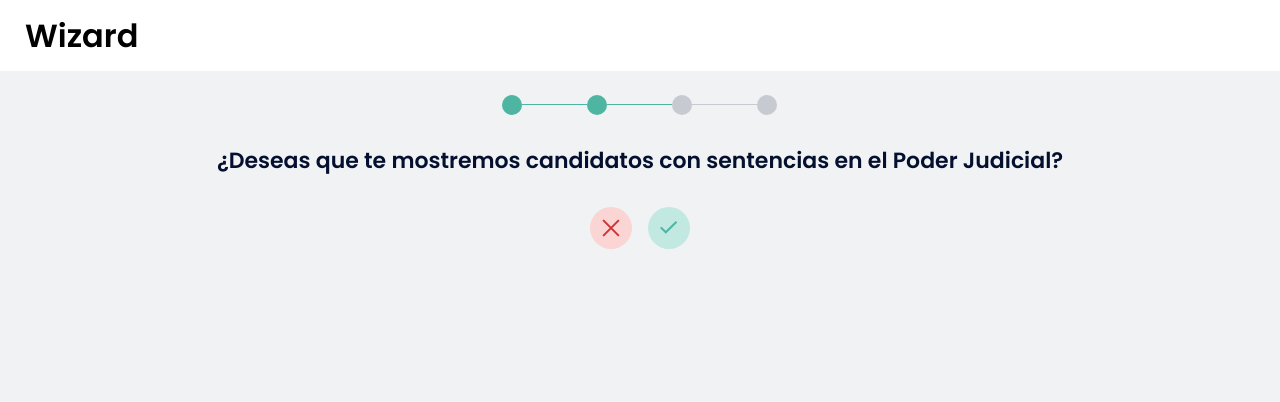
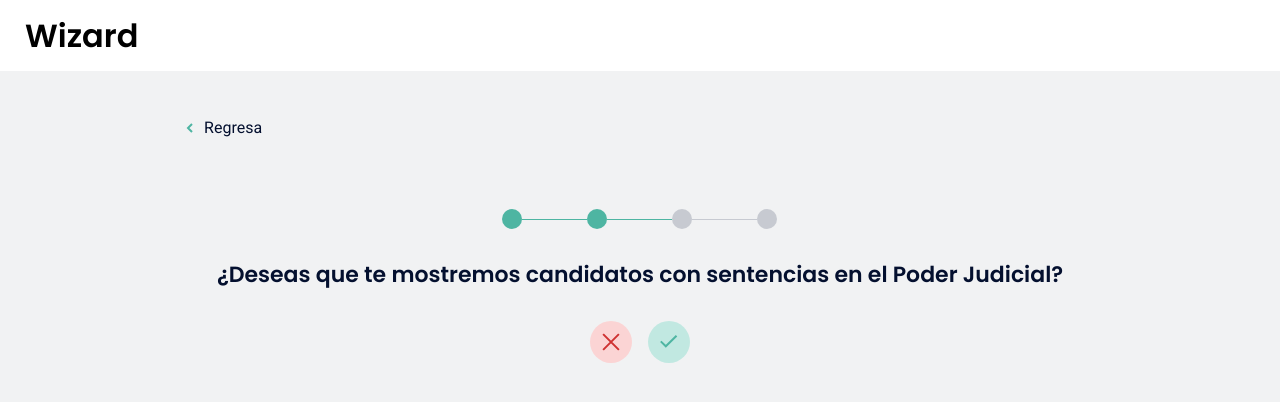
Before and after one commit to openpolitica/open-wizard, a Next.js app: page /steps/2 in a window 1280 px wide. Shown: the top 402 px of the page. Built offline with nearby package versions, Linux system fonts and the light colour scheme.

Commit message:
component GoBackButton

```diff
--- /dev/null
+++ b/components/GoBackButton/index.js
@@ -0,0 +1,12 @@
+
+import * as Styled from './styles';
+import { useRouter } from 'next/router'
+
+export default function GoBackButton() {
+  const router = useRouter()
+
+  return <Styled.StyledGoBackButton onClick={() => router.back()}
+  > <img src="../images/icons/back.svg" alt=""/>
+    Regresa</Styled.StyledGoBackButton>
+
+}
--- /dev/null
+++ b/components/GoBackButton/styles.js
@@ -0,0 +1,14 @@
+import styled from 'styled-components';
+
+export const StyledGoBackButton = styled('span')`
+  font-family: Roboto;
+  color: #04102F;
+  padding: 3rem 0rem;
+  cursor:pointer;
+  margin-right: 65%;
+  }
+
+  img{
+    padding-right: 0.7rem ;
+  }
+`;
--- a/components/Steps/1/index.js
+++ b/components/Steps/1/index.js
@@ -3,6 +3,7 @@ import Router from 'next/router';
 import ls from 'local-storage';
 import { locations } from './locations';
 import * as Styled from './styles';
+import GoBackButton from 'components/GoBackButton';
 
 const capitalize = (text) => {
   if (typeof text !== 'string') {
@@ -34,6 +35,7 @@ export default function Step1() {
   return (
     <Styled.Container>
       <Styled.Header />
+      <GoBackButton/>
       <Styled.Step>
         <Styled.Stepper steps={1} of={4} />
         <Styled.Title>¿Dónde vives?</Styled.Title>
--- a/components/Steps/1/styles.js
+++ b/components/Steps/1/styles.js
@@ -6,6 +6,7 @@ import BaseParagraph from 'components/BaseParagraph';
 import BaseSelect from 'components/BaseSelect';
 import BaseLinkButton from 'components/LinkButton';
 import BaseButton from 'components/BaseButton';
+import GoBackButton from 'components/GoBackButton';
 
 export const Container = styled('section')`
   align-items: center;
--- a/components/Steps/2/index.js
+++ b/components/Steps/2/index.js
@@ -1,6 +1,8 @@
 import * as Styled from './styles';
 import Router from 'next/router';
 import ls from 'local-storage';
+import GoBackButton from 'components/GoBackButton';
+
 
 export default function Step2() {
   const onYesButtonClick = (event) => {
@@ -16,6 +18,7 @@ export default function Step2() {
   return (
     <Styled.Container>
       <Styled.Header />
+      <GoBackButton/>
       <Styled.Step>
         <Styled.Stepper steps={2} of={4} />
         <Styled.Title align="center">
--- a/components/Steps/3/index.js
+++ b/components/Steps/3/index.js
@@ -1,6 +1,7 @@
 import * as Styled from './styles';
 import Router from 'next/router';
 import ls from 'local-storage';
+import GoBackButton from 'components/GoBackButton';
 
 export default function Step3() {
   const onYesButtonClick = (event) => {
@@ -16,6 +17,7 @@ export default function Step3() {
   return (
     <Styled.Container>
       <Styled.Header />
+      <GoBackButton/>
       <Styled.Step>
         <Styled.Stepper steps={3} of={4} />
         <Styled.Title align="center">
```
Also changed, not shown: public/images/icons/back.svg (added).
